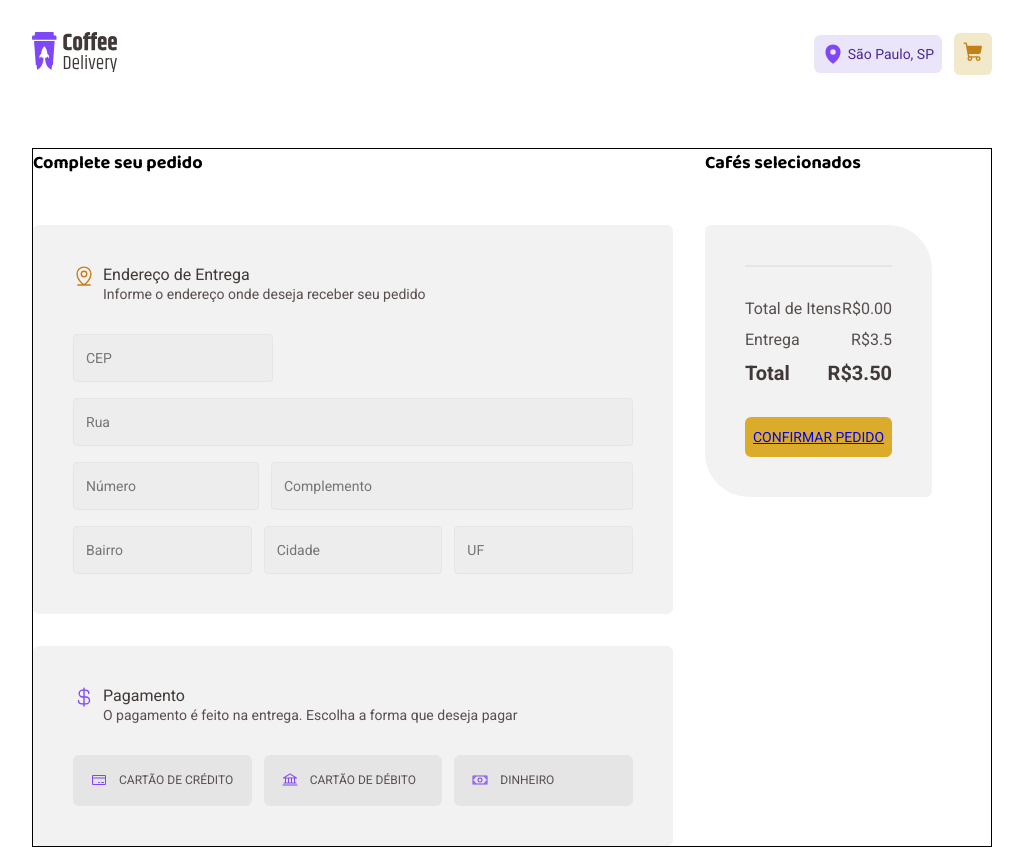
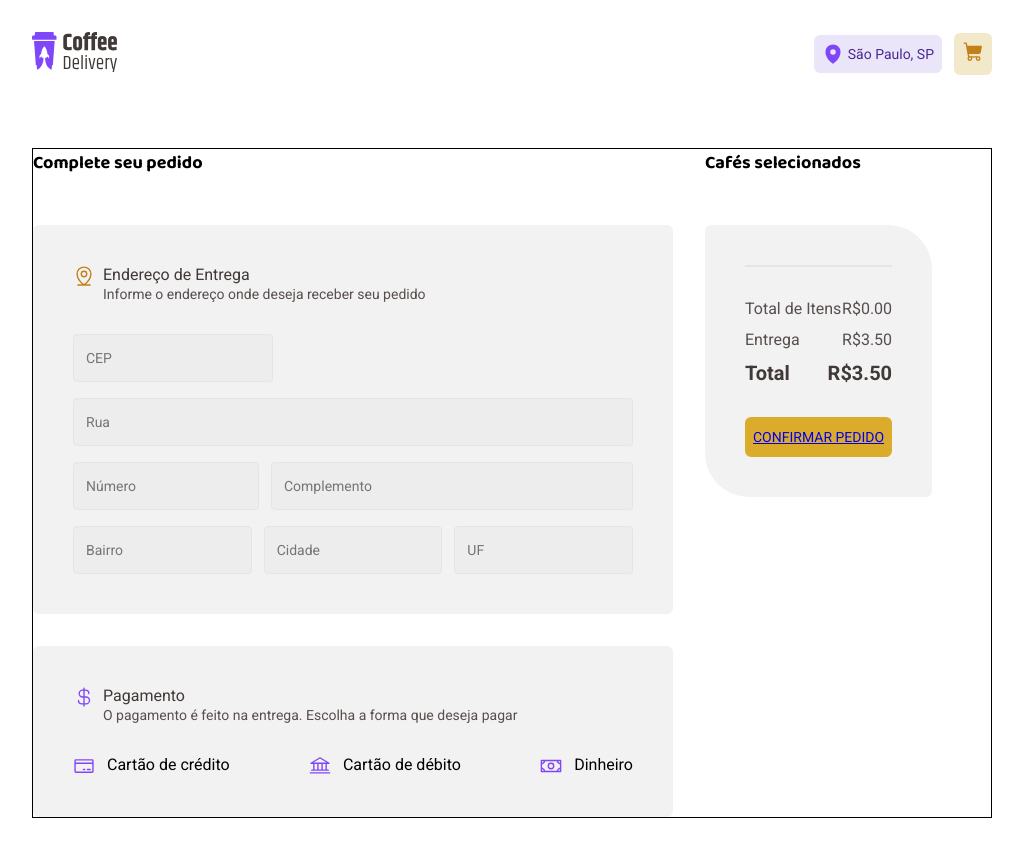
Before and after one commit to PabloRafael-coder/coffee-delivery, a React (Vite) app: page /carrinho in a window 1280 px wide. Shown: the whole page, without its empty margins (128-1151 px from the left). After the commit the page ends 818 px from the top, so only its background shows below. Built offline with nearby package versions, Linux system fonts and the light colour scheme.

Commit message:
feat: Adicionar o reducer e o React Hook form no formulário

```diff
--- a/package.json
+++ b/package.json
@@ -13,6 +13,7 @@
     "@phosphor-icons/react": "^2.1.7",
     "react": "^18.3.1",
     "react-dom": "^18.3.1",
+    "react-hook-form": "^7.54.2",
     "react-router-dom": "^6.27.0",
     "styled-components": "^6.1.13"
   },
--- /dev/null
+++ b/src/pages/Cart/components/Radio/index.tsx
@@ -0,0 +1,17 @@
+import { forwardRef, type InputHTMLAttributes, type LegacyRef } from 'react';
+import { PaymentButtonContainer } from './styles';
+
+type Props = InputHTMLAttributes<HTMLInputElement> & {
+  isSelected: boolean;
+};
+export const Radio = forwardRef(function Radio(
+  { children, isSelected, ...rest }: Props,
+  ref: LegacyRef<HTMLInputElement>,
+) {
+  return (
+    <PaymentButtonContainer data-state={isSelected}>
+      <input type="radio" {...rest} ref={ref} />
+      {children}
+    </PaymentButtonContainer>
+  );
+});
--- a/src/pages/Cart/components/SelectPaymeny/styles.ts
+++ b/src/pages/Cart/components/Radio/styles.ts
@@ -1,10 +1,19 @@
 import styled from 'styled-components';
 
-export const PaymentButtonContainer = styled.div`
+export const PaymentButtonContainer = styled.label`
   display: flex;
   gap: 0.75rem;
 
-  button {
+  &[data-state='true'] {
+    background-color: ${(props) => props.theme['--purple-light']};
+    border: 2px solid ${(props) => props.theme['--purple']};
+  }
+
+  input {
+    display: none;
+  }
+
+  label {
     display: flex;
     align-items: center;
     gap: 0.75rem;
@@ -29,8 +38,6 @@ export const PaymentButtonContainer = styled.div`
     }
 
     &:focus {
-      background-color: ${(props) => props.theme['--purple-light']};
-      border: 2px solid ${(props) => props.theme['--purple']};
     }
   }
 `;
--- a/src/pages/Cart/components/SelectPaymeny/index.tsx
+++ /dev/null
@@ -1,20 +0,0 @@
-import { Bank, CreditCard, Money } from '@phosphor-icons/react';
-import { PaymentButtonContainer } from './styles';
-
-export function SelectPayment() {
-  return (
-    <PaymentButtonContainer>
-      <button>
-        <CreditCard /> Cartão de crédito
-      </button>
-      <button>
-        <Bank />
-        Cartão de débito
-      </button>
-      <button>
-        <Money />
-        Dinheiro
-      </button>
-    </PaymentButtonContainer>
-  );
-}
--- a/src/pages/Cart/index.tsx
+++ b/src/pages/Cart/index.tsx
@@ -1,4 +1,12 @@
-import { CurrencyDollar, MapPinLine, Trash } from '@phosphor-icons/react';
+import { useForm } from 'react-hook-form';
+import {
+  CurrencyDollar,
+  MapPinLine,
+  Trash,
+  Bank,
+  CreditCard,
+  Money,
+} from '@phosphor-icons/react';
 import {
   AddressDetails,
   AsideContainer,
@@ -26,15 +34,21 @@ import {
   InputNeighborhood,
   InputCity,
   InputUF,
+  PaymentOptions,
 } from './styles';
 
-import { SelectPayment } from './components/SelectPaymeny';
+import { Radio } from './components/Radio';
 import { useContext } from 'react';
 import { CoffeeContext } from '../../contexts/CoffeeContext';
 import { CoffeQuantity } from '../../components/CoffeeQuantity';
 import { coffees } from '../../../data.json';
 
 export function Cart() {
+  const { register, handleSubmit, watch } = useForm();
+
+  const isPaymentMethod = watch('pagamentMethod');
+
+  console.log(isPaymentMethod);
   const {
     cart,
     increaseQuantityItemInCart,
@@ -75,6 +89,10 @@ export function Cart() {
     removeCoffeeCart(itemId);
   }
 
+  function handleCreateNewOrder(data: any) {
+    console.log(data);
+  }
+
   return (
     <CartContainer>
       <CartContent>
@@ -87,18 +105,42 @@ export function Cart() {
               <p>Informe o endereço onde deseja receber seu pedido</p>
             </AddressDetails>
           </div>
-          <form action="">
+          <form id="order" onSubmit={handleSubmit(handleCreateNewOrder)}>
             <InputContainer>
-              <InputZipCode type="text" placeholder="CEP" />
-              <InputStreet type="text" placeholder="Rua" />
+              <InputZipCode
+                {...register('zipCode')}
+                type="text"
+                placeholder="CEP"
+              />
+              <InputStreet
+                {...register('street')}
+                type="text"
+                placeholder="Rua"
+              />
               <InputComplementContainer>
-                <InputNumber type="text" placeholder="Número" />
-                <InputComplement type="text" placeholder="Complemento" />
+                <InputNumber
+                  {...register('number')}
+                  type="text"
+                  placeholder="Número"
+                />
+                <InputComplement
+                  {...register('complement')}
+                  type="text"
+                  placeholder="Complemento"
+                />
               </InputComplementContainer>
               <div>
-                <InputNeighborhood type="text" placeholder="Bairro" />
-                <InputCity type="text" placeholder="Cidade" />
-                <InputUF type="text" placeholder="UF" />
+                <InputNeighborhood
+                  {...register('neighborhood')}
+                  type="text"
+                  placeholder="Bairro"
+                />
+                <InputCity
+                  {...register('city')}
+                  type="text"
+                  placeholder="Cidade"
+                />
+                <InputUF {...register('uf')} type="text" placeholder="UF" />
               </div>
             </InputContainer>
           </form>
@@ -113,7 +155,32 @@ export function Cart() {
               </p>
             </PayDetails>
           </PayDetailsContainer>
-          <SelectPayment />
+          <PaymentOptions>
+            <Radio
+              isSelected={isPaymentMethod === 'credit'}
+              {...register('pagamentMethod')}
+              value="credit"
+            >
+              <CreditCard size={16} />
+              <span>Cartão de crédito</span>
+            </Radio>
+            <Radio
+              isSelected={isPaymentMethod === 'debit'}
+              {...register('pagamentMethod')}
+              value="debit"
+            >
+              <Bank size={16} />
+              <span>Cartão de débito</span>
+            </Radio>
+            <Radio
+              isSelected={isPaymentMethod === 'cash'}
+              {...register('pagamentMethod')}
+              value="cash"
+            >
+              <Money size={16} />
+              <span>Dinheiro</span>
+            </Radio>
+          </PaymentOptions>
         </PayMethodContainer>
       </CartContent>
       <AsideContainer>
@@ -147,7 +214,7 @@ export function Cart() {
                     </CoffeeDetails>
                   </ItemDetails>
                 </ItemContent>
-                <p>R${coffee.price}</p>
+                <p>R${coffee.price.toFixed(2)}</p>
               </ItemContainer>
             );
           })}
@@ -159,14 +226,14 @@ export function Cart() {
             </div>
             <div>
               <p>Entrega</p>
-              <p>R${delivery}</p>
+              <p>R${delivery.toFixed(2)}</p>
             </div>
             <div>
               <p>Total</p>
               <p>R${orderTotal.toFixed(2)}</p>
             </div>
           </OrderSummary>
-          <ButtonOrderConfirm>
+          <ButtonOrderConfirm type="submit" form="order">
             <a href="/pedidos">Confirmar pedido</a>
           </ButtonOrderConfirm>
         </section>
--- a/src/pages/Cart/styles.ts
+++ b/src/pages/Cart/styles.ts
@@ -79,6 +79,12 @@ export const PayMethodContainer = styled(StyleBaseSection)`
     width: 22px;
     height: 22px;
   }
+`;
+
+export const PaymentOptions = styled.div`
+  display: flex;
+  justify-content: space-between;
+  align-items: center;
 `;
 
 export const PayDetails = styled(StylesBaseDetails)``;
--- /dev/null
+++ b/src/reducers/cart/actions.ts
@@ -0,0 +1,48 @@
+import type { ObjectCartCoffee } from '../../contexts/CoffeeContext';
+
+export enum ActionTypes {
+  ADD_NEW_COFFEE_CART = 'ADD_NEW_COFFEE_CART',
+  INCREASE_QUANTITY_ITEM_IN_CART = 'INCREASE_QUANTITY_ITEM_IN_CART',
+  DECREASE_QUANTITY_ITEM_IN_CART = 'DECREASE_QUANTITY_ITEM_IN_CART',
+  REMOVE_COFFEE_CART = 'REMOVE_COFFEE_CART',
+}
+
+export function addNewOrderInCartAction({
+  coffee,
+  quantity,
+}: ObjectCartCoffee) {
+  return {
+    type: ActionTypes.ADD_NEW_COFFEE_CART,
+    payload: {
+      ...coffee,
+      quantity,
+    },
+  };
+}
+
+export function increaseQuantityItemInCartAction(itemId: number) {
+  return {
+    type: ActionTypes.INCREASE_QUANTITY_ITEM_IN_CART,
+    payload: {
+      itemId,
+    },
+  };
+}
+
+export function decreaseQuantityItemInCartAction(itemId: number) {
+  return {
+    type: ActionTypes.DECREASE_QUANTITY_ITEM_IN_CART,
+    payload: {
+      itemId,
+    },
+  };
+}
+
+export function removeCoffeeCartAction(itemId: number) {
+  return {
+    type: ActionTypes.REMOVE_COFFEE_CART,
+    payload: {
+      itemId,
+    },
+  };
+}
--- /dev/null
+++ b/src/reducers/cart/reducer.ts
@@ -0,0 +1,59 @@
+import { ActionTypes } from './actions';
+
+export interface CoffeeInCart {
+  id: number;
+  type: string;
+  title: string;
+  text: string;
+  price: number;
+  image: string;
+  quantity: number;
+}
+
+export function cartReducer(state: CoffeeInCart[], action: any) {
+  switch (action.type) {
+    case ActionTypes.ADD_NEW_COFFEE_CART: {
+      const isCoffeeInCart = state.find(
+        (item) => item.id === action.payload.id,
+      );
+
+      if (isCoffeeInCart) {
+        return state.map((item) =>
+          item.id === action.payload.id
+            ? { ...item, quantity: action.payload.quantity + item.quantity }
+            : item,
+        );
+      } else {
+        return [...state, { ...action.payload }];
+      }
+    }
+
+    case ActionTypes.INCREASE_QUANTITY_ITEM_IN_CART:
+      return state.map((item) => {
+        if (item.id === action.payload.itemId) {
+          return { ...item, quantity: item.quantity + 1 };
+        } else {
+          return { ...item };
+        }
+      });
+    case ActionTypes.DECREASE_QUANTITY_ITEM_IN_CART:
+      return state.map((item) => {
+        if (item.id === action.payload.itemId) {
+          return { ...item, quantity: item.quantity - 1 };
+        } else {
+          return { ...item };
+        }
+      });
+
+    case ActionTypes.REMOVE_COFFEE_CART: {
+      const removeCoffeeCart = state.filter((coffee) => {
+        return coffee.id !== action.payload.itemId;
+      });
+
+      return removeCoffeeCart;
+    }
+
+    default:
+      return state;
+  }
+}
```
Also changed, not shown: src/contexts/CoffeeContext.tsx (+18 -78 lines), src/pages/Home/components/Catalog/index.tsx (+3 -4 lines), 2 other files (tests, documents, lock files or other folders).
